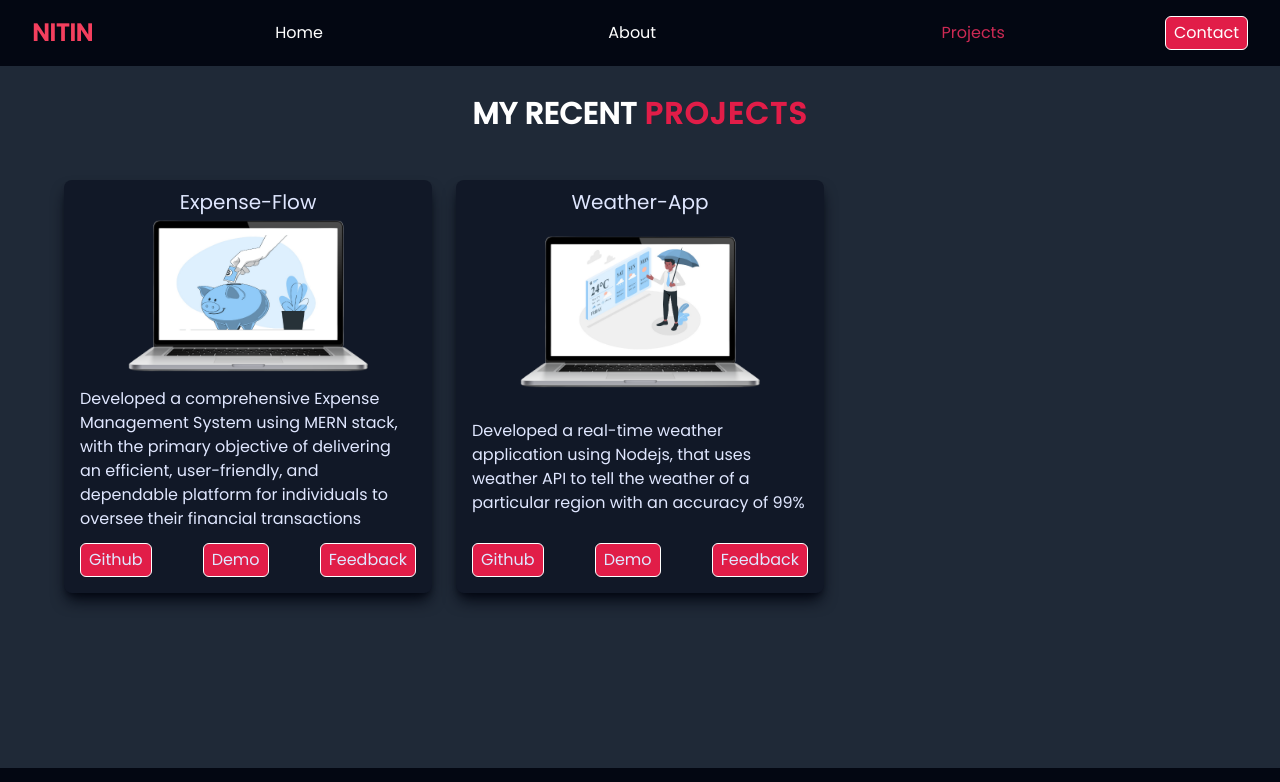
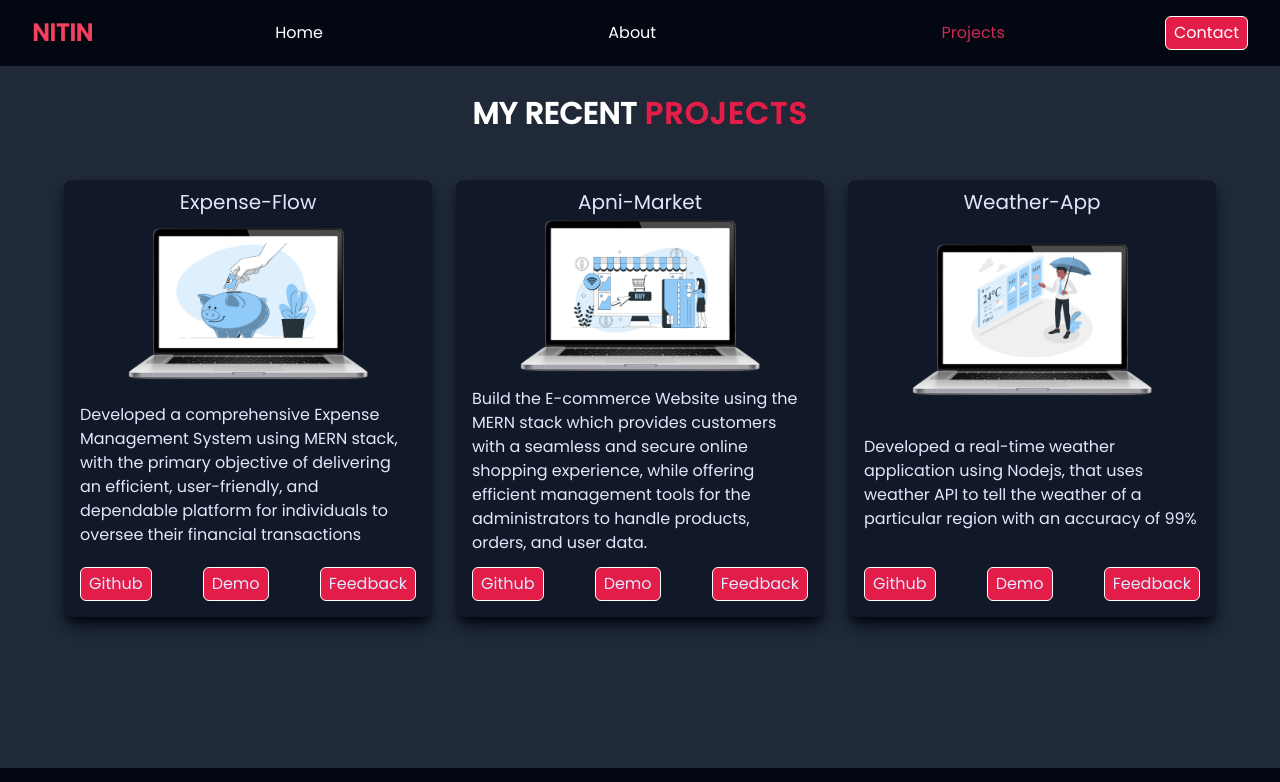
Before and after one commit to NickeyNb/NitinPortfolio, a React (Vite) app: page /my-projects in a window 1280 px wide. Shown: the top 782 px of the page. Built offline with nearby package versions, Linux system fonts and the light colour scheme.

Commit message:
Include project

```diff
--- a/src/pages/Project.jsx
+++ b/src/pages/Project.jsx
@@ -85,7 +85,7 @@ const Project = () => {
               </div>
 
               {/* Apni-Market */}
-              {/* <div className="flex flex-col justify-between rounded-lg bg-gray-900 px-4 pb-4 pt-2 shadow-lg shadow-gray-950 duration-300 ease-in-out hover:-translate-y-2 hover:shadow-gray-600">
+              <div className="flex flex-col justify-between rounded-lg bg-gray-900 px-4 pb-4 pt-2 shadow-lg shadow-gray-950 duration-300 ease-in-out hover:-translate-y-2 hover:shadow-gray-600">
                 <h1 className="mb-1 text-center text-xl">Apni-Market</h1>
                 <div className="flex justify-center ">
                   <img src={ecomm} className="mb-2 w-60 " alt="" />
@@ -139,7 +139,7 @@ const Project = () => {
                     <Link to="/contact-me"> Feedback </Link>
                   </button>
                 </div>
-              </div> */}
+              </div>
 
               {/* My-Care */}
               {/* <div className="shadow-300-950 flex flex-col justify-between rounded-lg bg-gray-900 px-4 pb-4 pt-2 shadow-lg duration-100 ease-in-out hover:-translate-y-2 hover:shadow-gray-600">
```
